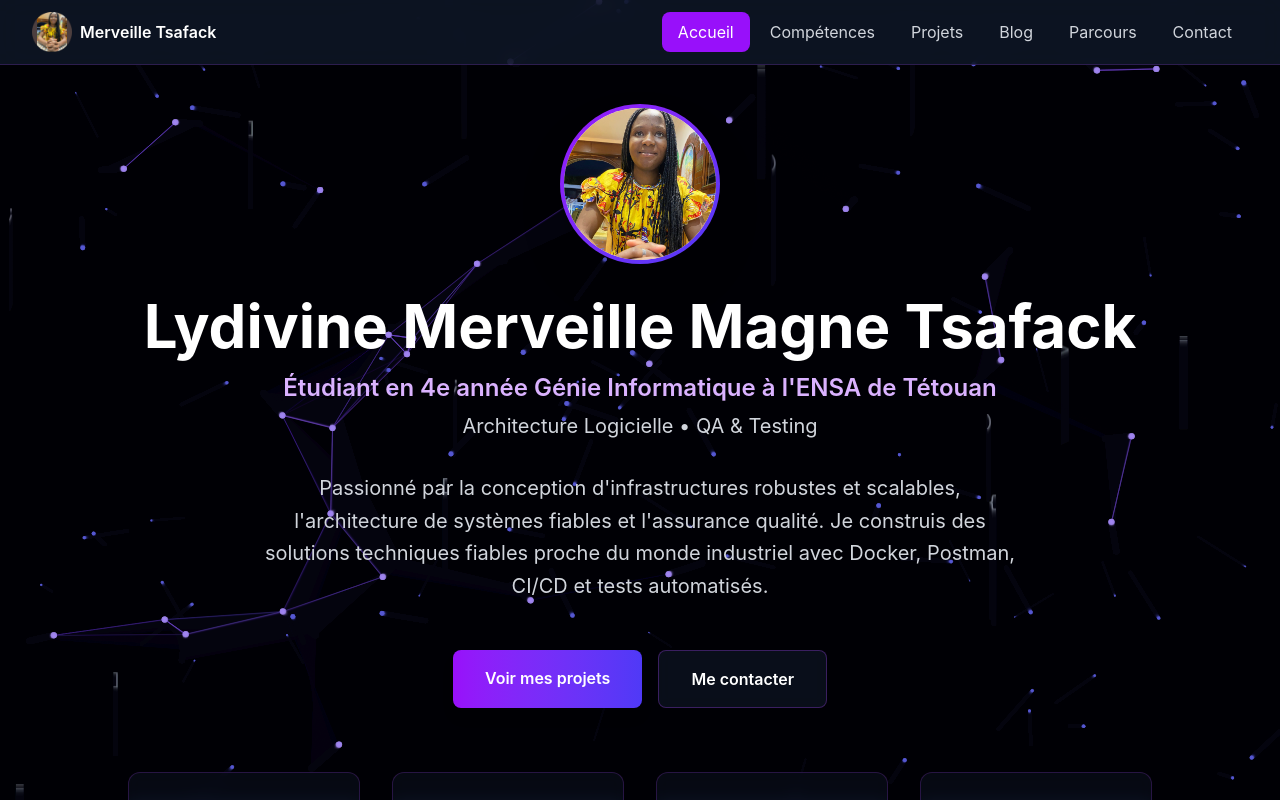
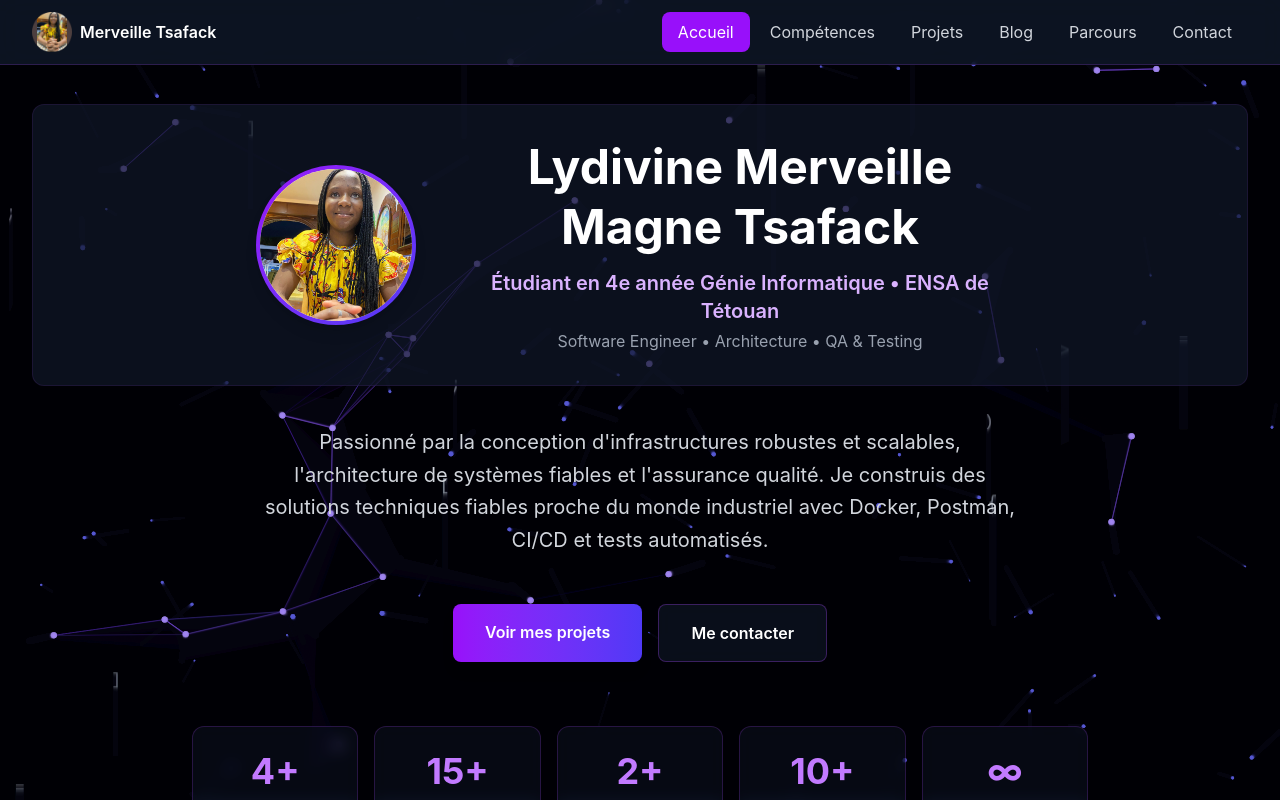
Before and after one commit to deep-coding15/merveilletsafacktech, a React (Vite) app: page / in a window 1280 px wide. Shown: the top 800 px of the page. Built offline with nearby package versions, Linux system fonts and the light colour scheme.

Commit message:
Refactor Home component layout and enhance styling for improved responsiveness and visual appeal

```diff
--- a/src/app/pages/Home.tsx
+++ b/src/app/pages/Home.tsx
@@ -1,25 +1,26 @@
 import { motion } from "motion/react";
-import { ArrowRight, Github, Linkedin, Mail, Code2, Server, Network } from "lucide-react";
+import { Github, Linkedin, Mail } from "lucide-react";
 import { Link } from "react-router";
 
 export function Home() {
   return (
-    <div className="min-h-screen flex items-center justify-center px-4 sm:px-6 lg:px-8">
-      <div className="max-w-5xl w-full">
+    <div className="min-h-screen flex flex-col items-center justify-center px-4 sm:px-6 lg:px-8 py-10">
+      {/* Banner Section */}
+      <div className="w-full bg-gray-900/70 border border-purple-500/10 rounded-xl p-6 sm:p-8 mb-8 sm:mb-10">
         <motion.div
           initial={{ opacity: 0, y: 20 }}
           animate={{ opacity: 1, y: 0 }}
           transition={{ duration: 0.8 }}
-          className="text-center"
+          className="flex flex-col md:flex-row items-center justify-center gap-6 md:gap-10 max-w-3xl mx-auto"
         >
-          {/* Avatar */}
+          {/* Avatar - Left */}
           <motion.div
             initial={{ scale: 0.8, opacity: 0 }}
             animate={{ scale: 1, opacity: 1 }}
             transition={{ duration: 0.6, delay: 0.2 }}
-            className="mb-6 sm:mb-8"
+            className="flex-shrink-0"
           >
-            <div className="mx-auto mt-10 w-28 h-28 sm:w-32 sm:h-32 md:w-40 md:h-40 bg-gradient-to-br from-purple-600 to-indigo-600 rounded-full flex items-center justify-center shadow-2xl p-1">
+            <div className="w-32 h-32 sm:w-36 sm:h-36 md:w-40 md:h-40 bg-gradient-to-br from-purple-600 to-indigo-600 rounded-full flex items-center justify-center shadow-lg p-1">
               <div className="w-full h-full overflow-hidden rounded-full bg-white">
                 <img
                   src="/merveille.jpeg"
@@ -30,36 +31,42 @@ export function Home() {
             </div>
           </motion.div>
 
-          {/* Name and Title */}
-          <motion.h1
+          {/* Name and Title - Right */}
+          <motion.div
             initial={{ opacity: 0, y: 20 }}
             animate={{ opacity: 1, y: 0 }}
             transition={{ duration: 0.8, delay: 0.3 }}
-            className="text-3xl sm:text-4xl md:text-5xl lg:text-6xl font-bold text-white mb-3 sm:mb-4"
+              className="flex-1 text-center"
           >
+            <h1 className="text-3xl sm:text-4xl md:text-5xl font-bold text-white mb-3 leading-tight">
               Lydivine Merveille Magne Tsafack
-          </motion.h1>
+            </h1>
 
             <motion.div
               initial={{ opacity: 0, y: 20 }}
               animate={{ opacity: 1, y: 0 }}
               transition={{ duration: 0.8, delay: 0.4 }}
-            className="mb-6 sm:mb-8"
+              className="space-y-1"
             >
-            <p className="text-lg sm:text-xl md:text-2xl text-purple-300 font-semibold mb-2">
-              Étudiant en 4e année Génie Informatique à l'ENSA de Tétouan
+              <p className="text-lg sm:text-xl text-purple-300 font-semibold">
+                Étudiant en 4e année Génie Informatique • ENSA de Tétouan
               </p>
-            <p className="text-base sm:text-lg md:text-xl text-gray-300">
-              Architecture Logicielle • QA & Testing
+              <p className="text-sm sm:text-base text-gray-400">
+                Software Engineer • Architecture • QA & Testing
               </p>
             </motion.div>
+          </motion.div>
+        </motion.div>
+      </div>
 
+      {/* Main Content Container */}
+      <div className="max-w-4xl w-full mx-auto">
         {/* Description */}
         <motion.p
           initial={{ opacity: 0, y: 20 }}
           animate={{ opacity: 1, y: 0 }}
           transition={{ duration: 0.8, delay: 0.5 }}
-            className="text-base sm:text-lg md:text-xl text-gray-300 max-w-3xl mx-auto mb-8 sm:mb-10 md:mb-12 leading-relaxed px-2"
+          className="text-base sm:text-lg md:text-xl text-gray-300 max-w-3xl mx-auto mb-8 sm:mb-10 md:mb-12 leading-relaxed px-2 text-center"
         >
           Passionné par la conception d'infrastructures robustes et scalables,
           l'architecture de systèmes fiables et l'assurance qualité.
@@ -92,25 +99,25 @@ export function Home() {
           initial={{ opacity: 0, y: 20 }}
           animate={{ opacity: 1, y: 0 }}
           transition={{ duration: 0.8, delay: 0.7 }}
-            className="grid grid-cols-2 lg:grid-cols-4 gap-4 sm:gap-6 md:gap-8"
+          className="grid grid-cols-1 sm:grid-cols-2 md:grid-cols-3 lg:grid-cols-5 gap-3 sm:gap-4 mt-8"
         >
-            <div className="bg-gray-900/40 backdrop-blur-sm border border-purple-500/20 rounded-xl p-4 sm:p-6 hover:border-purple-500/40 transition-all">
+          <div className="bg-gray-900/40 backdrop-blur-sm border border-purple-500/20 rounded-xl p-4 sm:p-6 hover:border-purple-500/40 transition-all text-center">
             <div className="text-2xl sm:text-3xl md:text-4xl font-bold text-purple-400 mb-1 sm:mb-2">4+</div>
             <div className="text-xs sm:text-sm md:text-base text-gray-300">Années d'études</div>
           </div>
-            <div className="bg-gray-900/40 backdrop-blur-sm border border-purple-500/20 rounded-xl p-4 sm:p-6 hover:border-purple-500/40 transition-all">
+          <div className="bg-gray-900/40 backdrop-blur-sm border border-purple-500/20 rounded-xl p-4 sm:p-6 hover:border-purple-500/40 transition-all text-center">
             <div className="text-2xl sm:text-3xl md:text-4xl font-bold text-purple-400 mb-1 sm:mb-2">15+</div>
             <div className="text-xs sm:text-sm md:text-base text-gray-300">Projets réalisés(Academiques & Professionnels)</div>
           </div>
-            <div className="bg-gray-900/40 backdrop-blur-sm border border-purple-500/20 rounded-xl p-4 sm:p-6 hover:border-purple-500/40 transition-all">
+          <div className="bg-gray-900/40 backdrop-blur-sm border border-purple-500/20 rounded-xl p-4 sm:p-6 hover:border-purple-500/40 transition-all text-center">
             <div className="text-2xl sm:text-3xl md:text-4xl font-bold text-purple-400 mb-1 sm:mb-2">2+</div>
             <div className="text-xs sm:text-sm md:text-base text-gray-300">Clients satisfaits</div>
           </div>
-            <div className="bg-gray-900/40 backdrop-blur-sm border border-purple-500/20 rounded-xl p-4 sm:p-6 hover:border-purple-500/40 transition-all">
+          <div className="bg-gray-900/40 backdrop-blur-sm border border-purple-500/20 rounded-xl p-4 sm:p-6 hover:border-purple-500/40 transition-all text-center">
             <div className="text-2xl sm:text-3xl md:text-4xl font-bold text-purple-400 mb-1 sm:mb-2">10+</div>
             <div className="text-xs sm:text-sm md:text-base text-gray-300">Technologies</div>
           </div>
-            <div className="bg-gray-900/40 backdrop-blur-sm border border-purple-500/20 rounded-xl p-4 sm:p-6 hover:border-purple-500/40 transition-all">
+          <div className="bg-gray-900/40 backdrop-blur-sm border border-purple-500/20 rounded-xl p-4 sm:p-6 hover:border-purple-500/40 transition-all text-center">
             <div className="text-2xl sm:text-3xl md:text-4xl font-bold text-purple-400 mb-1 sm:mb-2">∞</div>
             <div className="text-xs sm:text-sm md:text-base text-gray-300">Passion & curiosité</div>
           </div>
@@ -146,7 +153,6 @@ export function Home() {
             <Mail className="w-5 h-5 sm:w-6 sm:h-6 text-white" />
           </a>
         </motion.div>
-        </motion.div>
       </div>
     </div>
   );
```
Lines whose indentation alone changed are shown as unchanged.
